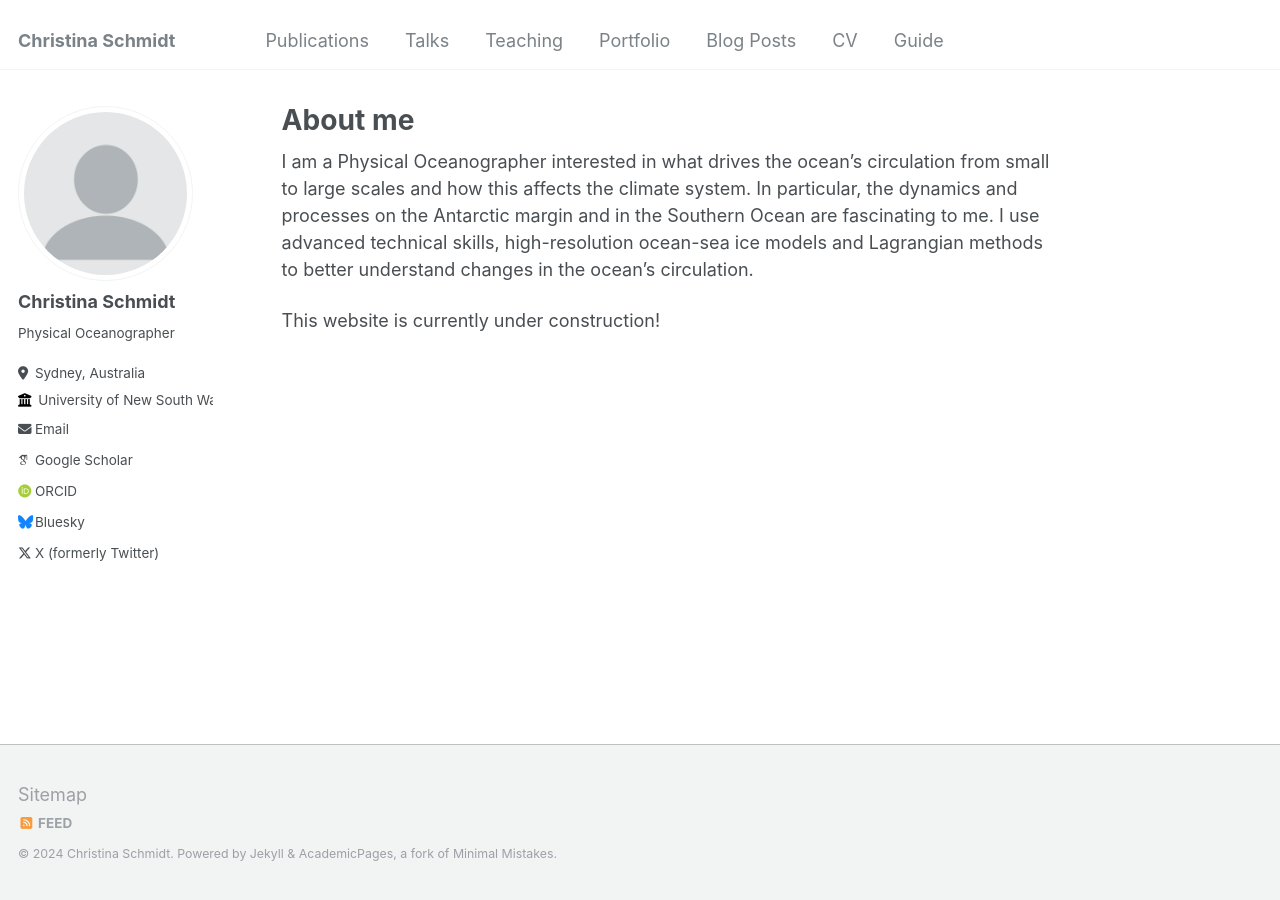
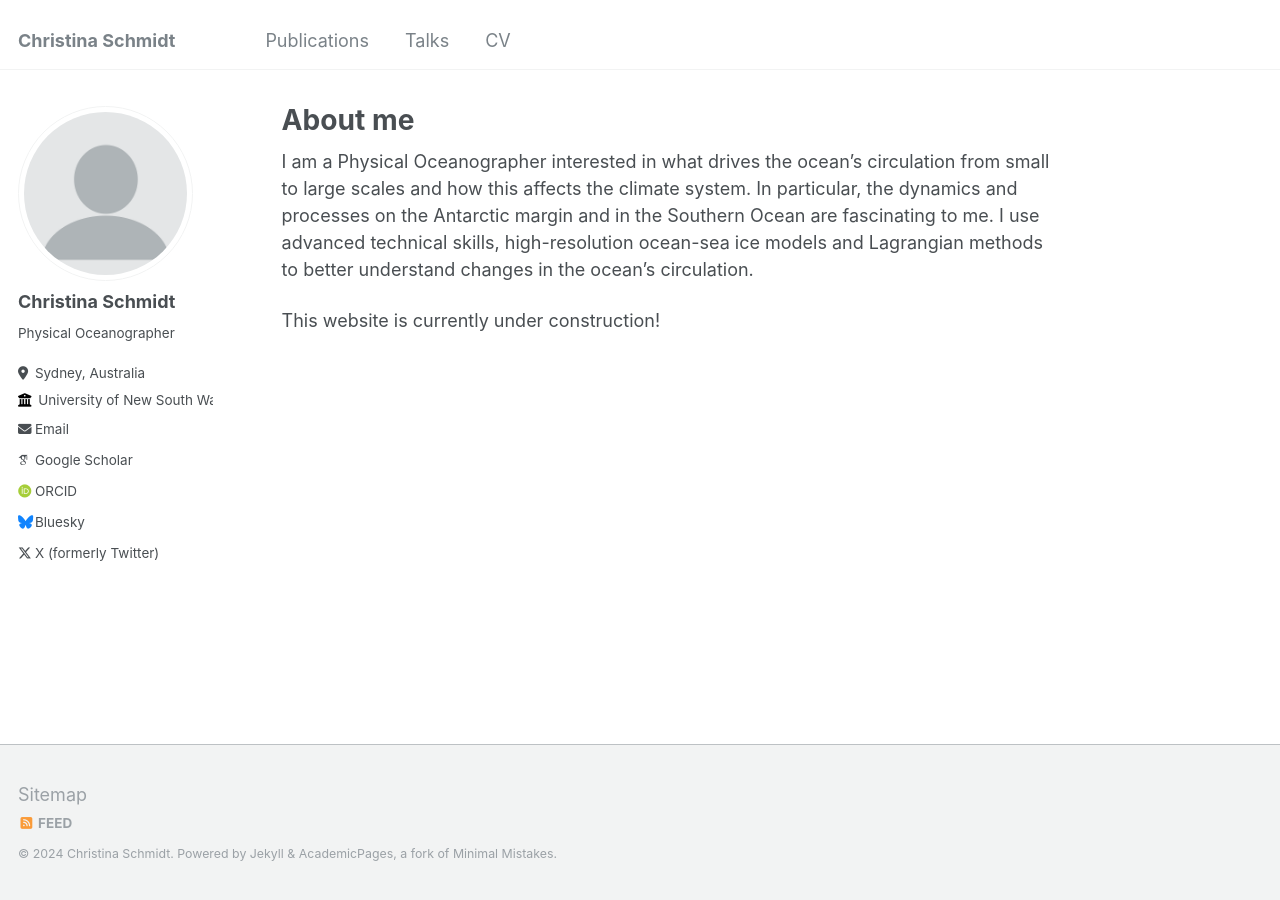
Before and after one commit to schmidt-christina/schmidt-christina.github.io, a Jekyll site: the page built from _pages/about.md, in a window 1280 px wide. Built offline with Jekyll 4.4.1, drawn with Linux system fonts in a browser that asks for light colours; some web fonts are replaced.

Commit message:
delete sections from menu in navigation.yml

```diff
--- a/_data/navigation.yml
+++ b/_data/navigation.yml
@@ -6,17 +6,11 @@ main:
   - title: "Talks"
     url: /talks/
 
-  - title: "Teaching"
-    url: /teaching/
+  # - title: "Teaching"
+  #   url: /teaching/
 
-  - title: "Portfolio"
-    url: /portfolio/
-
-  - title: "Blog Posts"
-    url: /year-archive/
+  # - title: "Blog Posts"
+  #   url: /year-archive/
 
   - title: "CV"
     url: /cv/
-
-  - title: "Guide"
-    url: /markdown/
```
